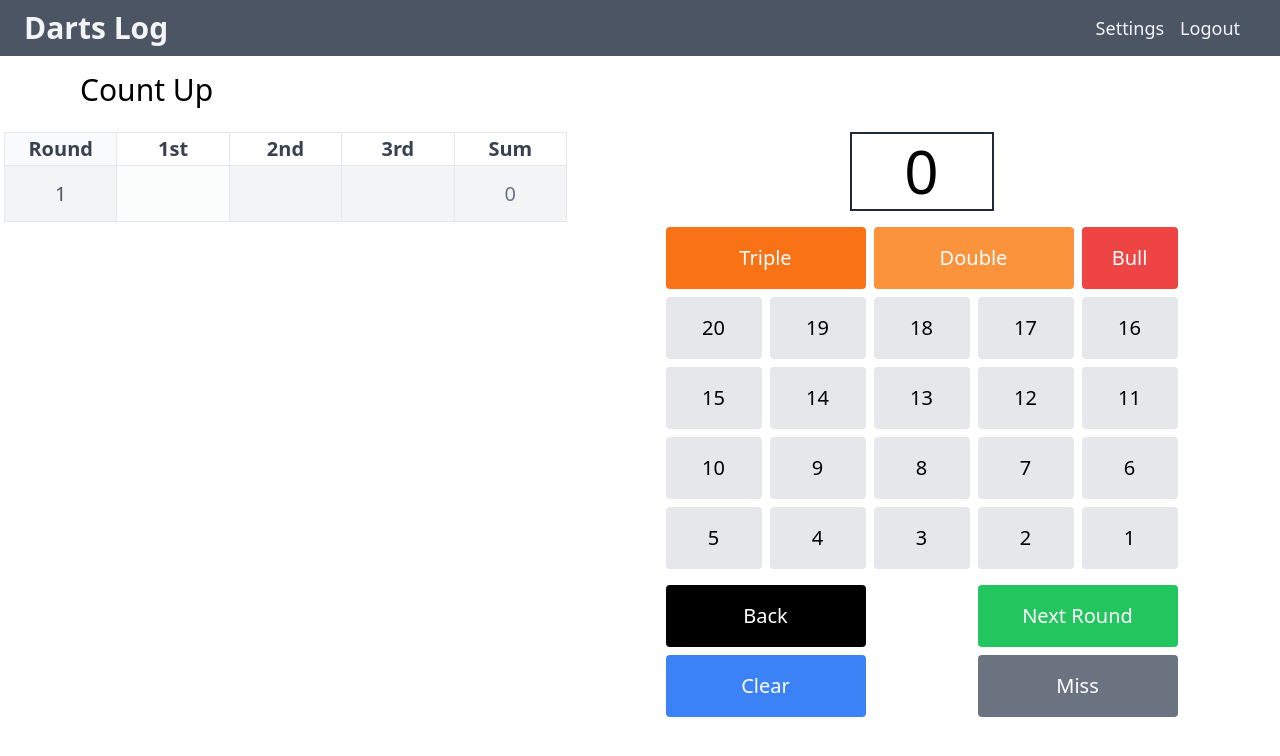
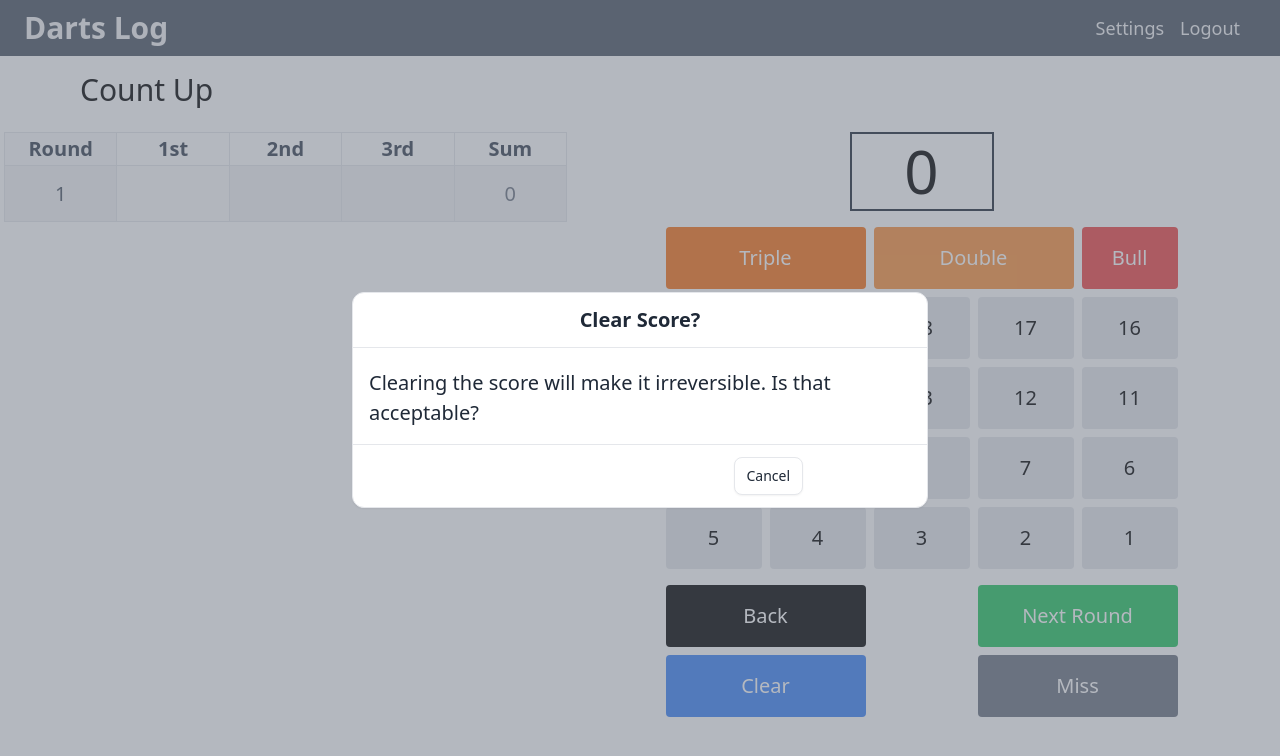
Before and after one commit to kazu24z/darts-log-front, a Vue app: page /count-up in a window 1280 px wide. Both pictures are taken after a click on the button "Clear". Shown: the top 756 px of the page. Built offline with nearby package versions, Linux system fonts and the light colour scheme.

Commit message:
共通モーダルとクリア確認

```diff
--- /dev/null
+++ b/src/components/common/parts/BaseModal.vue
@@ -0,0 +1,79 @@
+<template>
+  <div
+    class="bg-gray-500/50 size-full fixed top-0 start-0 z-[100] overflow-x-hidden overflow-y-auto"
+    role="dialog"
+  >
+    <div
+      class="duration-500 ease-out transition-all absolute -translate-x-1/2 -translate-y-1/2 top-1/2 left-1/2 max-w-xl w-full pointer-events-auto"
+    >
+      <div class="flex flex-col bg-white border shadow-sm rounded-xl pointer-events-auto">
+        <div class="py-3 px-4 border-b">
+          <div class="flex justify-center">
+            <h3 class="font-bold text-gray-800">{{ title }}</h3>
+          </div>
+        </div>
+        <div class="p-4 overflow-y-auto">
+          <p class="mt-1 text-gray-800">
+            {{ message }}
+          </p>
+        </div>
+        <div class="flex justify-end items-center gap-x-2 py-3 px-4 border-t">
+          <button
+            type="button"
+            class="py-2 px-3 inline-flex items-center gap-x-2 text-sm font-medium rounded-lg border border-gray-200 bg-white text-gray-800 shadow-sm hover:bg-gray-50 focus:outline-none focus:bg-gray-50"
+            @click="noAction"
+          >
+            {{ noButton }}
+          </button>
+          <button
+            type="button"
+            class="py-2 px-3 inline-flex items-center gap-x-2 text-sm font-medium rounded-lg border border-transparent text-white focus:outline-none"
+            :class="setButtonColor"
+            @click="yesAction"
+          >
+            {{ yesButton }}
+          </button>
+        </div>
+      </div>
+    </div>
+  </div>
+</template>
+<script setup lang="ts">
+import { computed, defineProps } from 'vue'
+
+export interface Props {
+  title?: string
+  message?: string
+  noButton?: string
+  yesButton?: string
+  noButtonColor?: string
+  yesButtonColor?: string
+}
+
+const props = withDefaults(defineProps<Props>(), {
+  title: 'Sample Title',
+  message: 'Sample Message.',
+  noButton: 'No',
+  yesButton: 'Yes',
+  noButtonColor: 'gray',
+  yesButtonColor: 'green'
+})
+
+// TODO: ボタンを共通コンポーネント化する？
+const setButtonColor = computed(() => {
+  const colorList = ['red', 'green', 'blue', 'gray']
+  return colorList.includes(props.yesButtonColor)
+    ? `bg-${props.yesButtonColor}-600 hover:bg-${props.yesButtonColor}-700`
+    : `bg-green-600 hover:bg-green-700`
+})
+
+const emit = defineEmits(['noAction', 'yesAction'])
+
+const noAction = () => {
+  emit('noAction')
+}
+
+const yesAction = () => {
+  emit('yesAction')
+}
+</script>
--- a/src/components/common/parts/ScoreInputButtons.vue
+++ b/src/components/common/parts/ScoreInputButtons.vue
@@ -49,7 +49,7 @@
       Next Round
     </button>
     <button
-      @click="clearGame"
+      @click="isModalOpen = true"
       class="col-span-2 p-4 bg-blue-500 text-white rounded active:scale-90"
       :class="disabledClass"
       :disabled="isGameOver"
@@ -64,12 +64,26 @@
     >
       Miss
     </button>
+    <BaseModal
+      v-if="isModalOpen"
+      @no-action="handleCancel"
+      @yes-action="handleClear"
+      :title="`Clear Score?`"
+      :message="MESSAGES.CLEAR_CONFIRM"
+      :no-button="`Cancel`"
+      :yes-button="`Clear Score`"
+      :yes-button-color="`red`"
+    ></BaseModal>
   </div>
 </template>
 <script setup lang="ts">
-import { useRoundAndScoreStore } from '@/stores/roundAndScores'
+import BaseModal from '@/components/common/parts/BaseModal.vue'
+
 import { storeToRefs } from 'pinia'
 import { computed, ref } from 'vue'
+
+import { useRoundAndScoreStore } from '@/stores/roundAndScores'
+import { MESSAGES } from '@/constants/messages'
 
 interface Props {
   bullOption: string
@@ -141,12 +155,24 @@ const backTheTrow = () => {
   scoreStore.backTheThrow()
 }
 
+const isModalOpen = ref(false)
+const isClearConfirmed = ref(false)
+const handleCancel = () => {
+  isModalOpen.value = false
+}
+const handleClear = () => {
+  isClearConfirmed.value = true
+  clearGame()
+}
 const clearGame = () => {
-  // TODO: 確認モーダルの表示
-  scoreStore.clearGame()
+  if (isClearConfirmed.value) {
+    scoreStore.clearGame()
+    isClearConfirmed.value = false
+    isModalOpen.value = false
+  }
 }
 
-// used for styling
+// --- for styling ---
 const disabledClass = computed(() => ({
   'opacity-50 cursor-not-allowed active:scale-100': isGameOver.value
 }))
--- /dev/null
+++ b/src/constants/messages.ts
@@ -0,0 +1,3 @@
+export const MESSAGES = {
+  CLEAR_CONFIRM: 'Clearing the score will make it irreversible. Is that acceptable?'
+}
```
